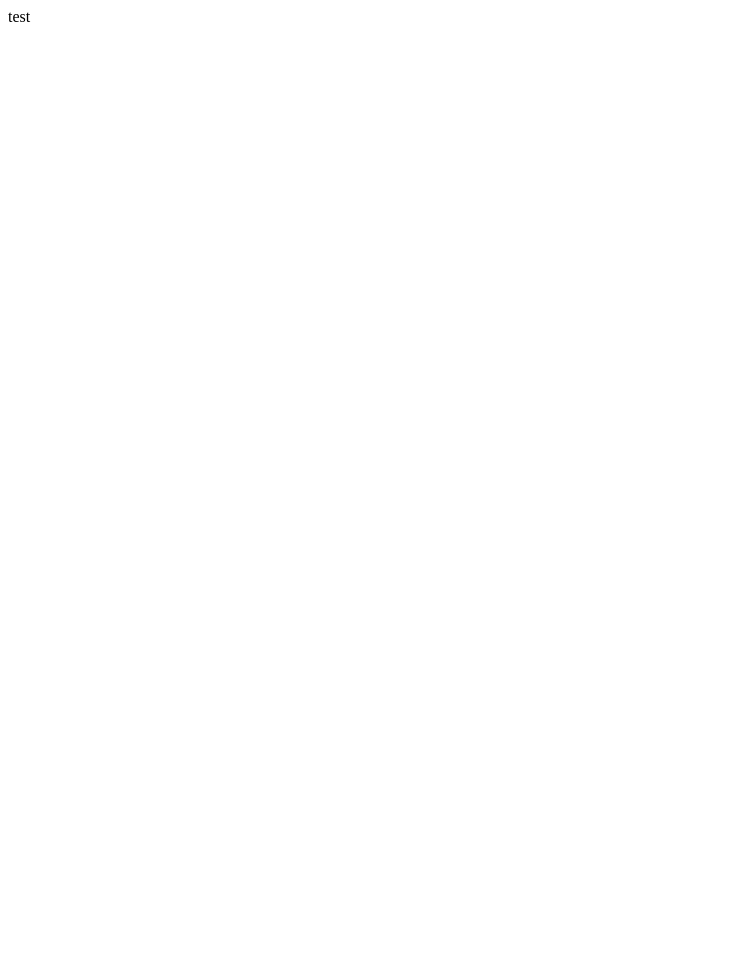
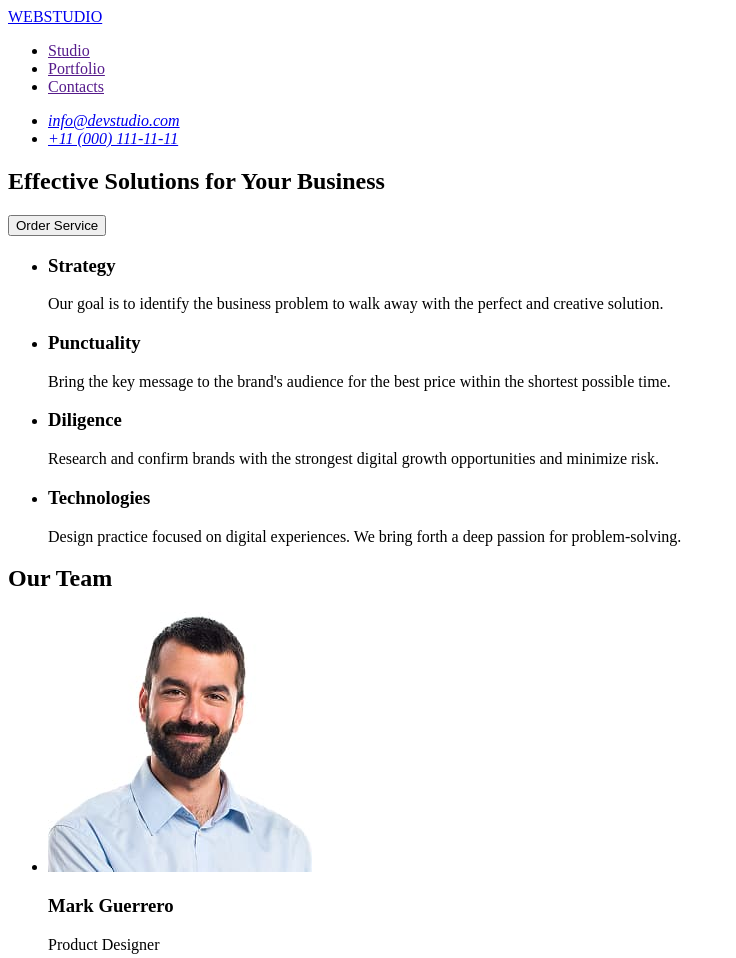
Before and after one commit to Aleksandrovich-Anastasia/goit-markup-hw-01, a plain HTML site: page index.html in a window 1280 px wide. Shown: the top 958 px of the page, without its empty margins (0-736 px from the left). Before the commit the page ends 800 px from the top, so only its background shows below. Drawn offline with Linux system fonts and the light colour scheme.

Commit message:
add markup

```diff
--- a/index.html
+++ b/index.html
@@ -3,9 +3,88 @@
 <head>
     <meta charset="UTF-8">
     <meta name="viewport" content="width=device-width, initial-scale=1.0">
-    <title>Document</title>
+    <title>WebStudio</title>
 </head>
 <body>
-    test
+    <header>
+     <nav>
+      <a href="index.html">WEBSTUDIO</a>
+      <ul>
+        <li><a href="">Studio</a></li>
+        <li><a href="">Portfolio</a></li>
+        <li><a href="">Contacts</a></li>
+      </ul>
+     </nav>
+
+    <address>
+        <ul>
+            <li><a href="mailto:info@devstudio.com">info@devstudio.com</a></li>
+            <li><a href="tel:+110001111111">+11 (000) 111-11-11</a></li>
+         </ul>
+    </address>
+
+    </header>
+    <main>
+        <section>
+
+            <h1>Effective Solutions
+                for Your Business</h1>
+            <button type="button">Order Service</button>
+
+        </section>
+        <section>
+         <h2 hidden>Principles</h2>
+            <ul>
+                <li>
+                    <h3>Strategy</h3>
+                    <p>Our goal is to identify the business
+                        problem to walk away with the perfect and creative solution. </p>
+                </li>
+                <li>
+                    <h3>Punctuality</h3>
+                    <p>Bring the key message to the brand's audience for the best price within the shortest possible time.</p>
+                </li>
+                <li>
+                    <h3>Diligence</h3>
+                    <p>Research and confirm brands with the strongest digital growth opportunities and minimize risk.</p>
+                </li>
+                <li>
+                    <h3>Technologies</h3>
+                    <p>Design practice focused on digital experiences. We bring forth a deep passion for problem-solving.</p>
+                </li>
+            </ul>
+
+        </section>
+        <section>
+            <h2>Our Team</h2>
+            <ul>
+               <li>
+                   <img src="img/team-1.jpg" alt="Mark Guerrero">
+                   <h3>Mark Guerrero</h3>
+                   <p>Product Designer</p>
+               </li>
+               <li>
+                   <img src="img/team-2.jpg" alt="Tom Ford">
+                   <h3>Tom Ford</h3>
+                   <p>Frontend Developer</p>
+               </li>
+               <li>
+                   <img src="img/team-3.jpg" alt="Camila Garcia">
+                   <h3>Camila Garcia</h3>
+                   <p>Marketing</p>
+               </li>
+               <li>
+                   <img src="img/team-4.jpg" alt="Daniel Wilson">
+                   <h3>Daniel Wilson</h3>
+                   <p>UI Designer</p>
+               </li>
+            </ul>
+        </section>
+    </main>
+    <footer>
+        <h2 hidden>WEBSTUDIO</h2>
+        <a href="index.html">WEBSTUDIO</a>
+        <p>Increase the flow of customers and sales for your business with digital marketing & growth solutions.</p>
+    </footer>
 </body>
 </html>
```
Also changed, not shown: img/portfolio-1.jpg (added), img/portfolio-2.jpg (added), img/portfolio-3.jpg (added), img/portfolio-4.jpg (added), img/portfolio-5.jpg (added), img/portfolio-6.jpg (added), img/team-1.jpg (added), img/team-2.jpg (added), img/team-3.jpg (added), img/team-4.jpg (added).
